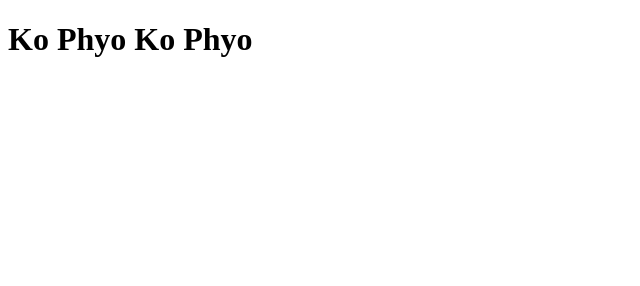
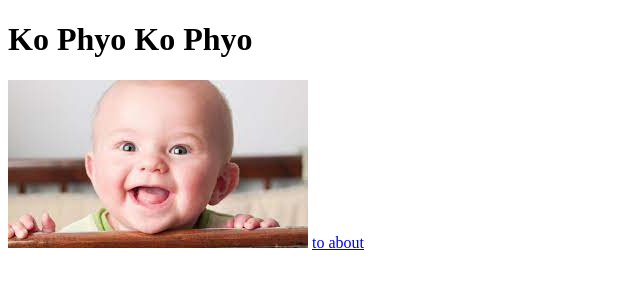
Before and after one commit to kophyokophyo/kpkp, a plain HTML site: page index.html in a window 1280 px wide. Shown: the whole page, without its empty margins (0-640 px from the left). Drawn offline with Linux system fonts and the light colour scheme.

Commit message:
about update

```diff
--- a/index.html
+++ b/index.html
@@ -8,5 +8,7 @@
 </head>
 <body>
     <h1>Ko Phyo Ko Phyo</h1>
+    <img src="./download.jpg" width="300" alt="">
+    <a href="about.html">to about</a>
 </body>
 </html>
```
Also changed, not shown: about.html (added, +1 -0 lines), download.jpg (added).
